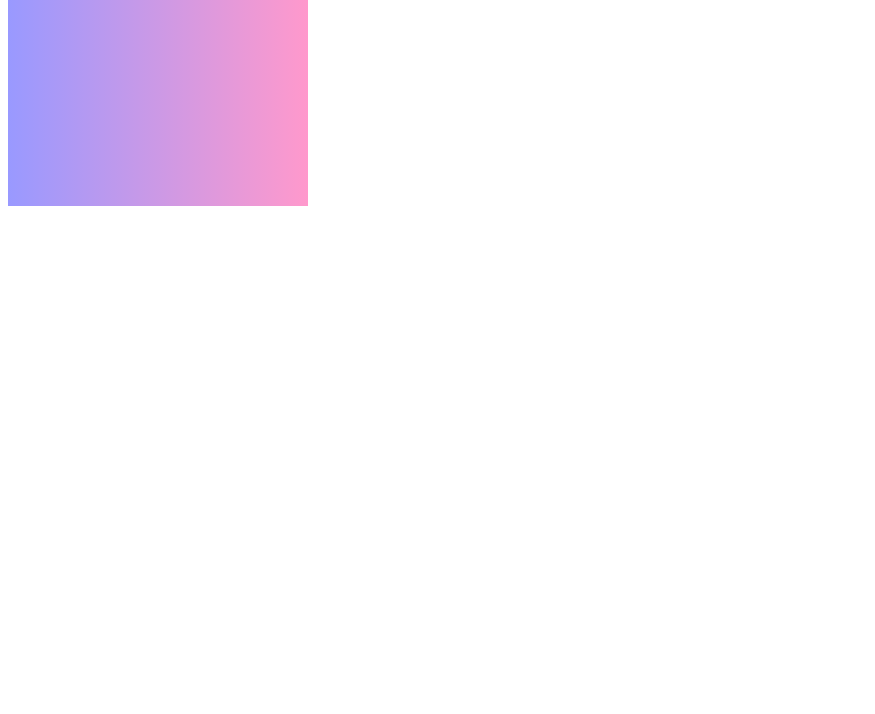
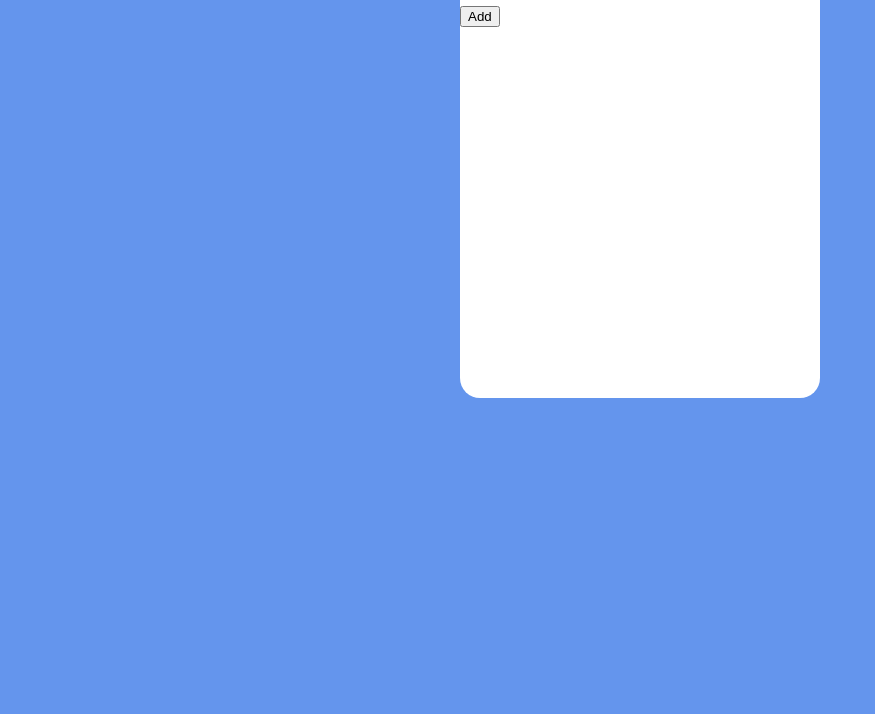
Before and after one commit to khushi4452/TO---DO-APP, a plain HTML site: page index.html in a window 1280 px wide. Shown: the part 102-816 px from the top of the page, without its empty margins (0-875 px from the left). Drawn offline with Linux system fonts and the light colour scheme.

Commit message:
container added to the index page

```diff
--- a/index.html
+++ b/index.html
@@ -6,6 +6,11 @@
   </head>
   <body>
 	<div class="todo-app-container">
+    <h1>To Do App</h1>
+
+    <div type="text" id="todo input"></div>
+    <button id ="add-btn" type="button">Add</button>
+    <div class="list-container " id="list-container"></div>
 
   </div>
   </body>
--- a/style.css
+++ b/style.css
@@ -1,14 +1,13 @@
 body {
-    div {
-        background: linear-gradient(to right, #9999ff 0%, #ff99cc 100%);
-    } ;
-    background-repeat: no-repeat;
-    height : 100vh;
+  background-color: cornflowerblue;
 }
 
 .todo-app-container {
     background-color: #ffffff;
-    width: 300px;
-    height:300px;
-
+    width: 360px;
+    height:450px;
+    display:block;
+    margin: 50px auto;
+    border-radius:20px ;
+    box-shadow: 0 0 10px rgba ;
 }
```
